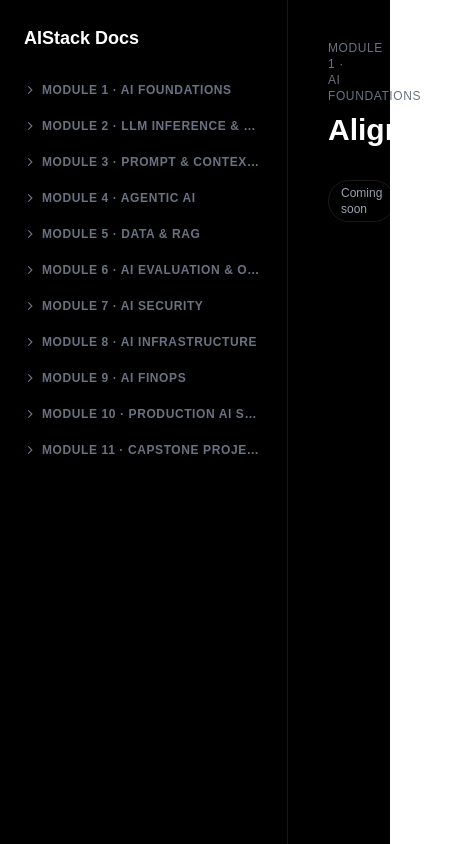
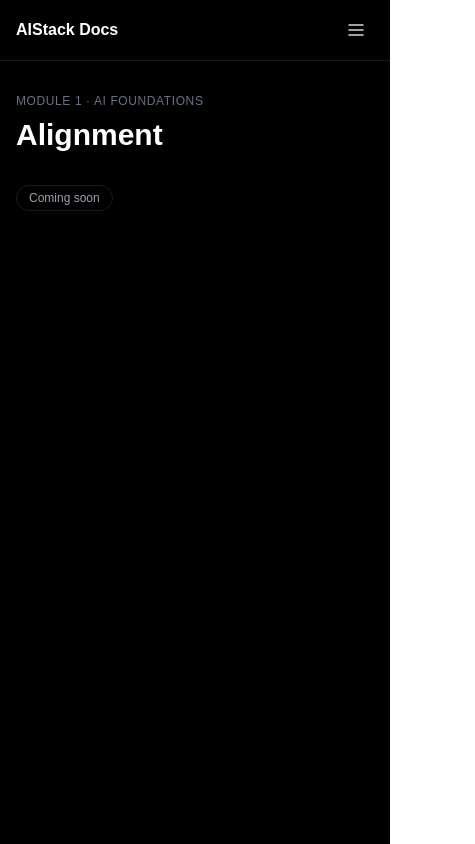
Before and after one commit to ayushsingh82/AIStack, a Next.js app: page /docs/ai-foundations/alignment in a window 390 px wide. Shown: the whole page, 475 px wide, since content can reach past the window. Built offline with nearby package versions, Linux system fonts and the light colour scheme.

Commit message:
Make docs layout mobile responsive
Add DocsShell with a hamburger-toggled slide-in sidebar and overlay
for small screens, auto-closing on navigation, while keeping the
sticky sidebar layout on larger viewports.

```diff
--- /dev/null
+++ b/app/docs/DocsShell.tsx
@@ -0,0 +1,85 @@
+"use client";
+
+import Link from "next/link";
+import { usePathname } from "next/navigation";
+import { useEffect, useState, type ReactNode } from "react";
+
+export default function DocsShell({
+  sidebar,
+  children,
+}: {
+  sidebar: ReactNode;
+  children: ReactNode;
+}) {
+  const [open, setOpen] = useState(false);
+  const pathname = usePathname();
+
+  useEffect(() => {
+    setOpen(false);
+  }, [pathname]);
+
+  return (
+    <div className="min-h-screen w-full bg-black text-white lg:flex">
+      <div className="sticky top-0 z-30 flex items-center justify-between border-b border-white/10 bg-black px-4 py-3 lg:hidden">
+        <Link href="/" className="text-base font-semibold">
+          AIStack Docs
+        </Link>
+        <button
+          type="button"
+          onClick={() => setOpen((prev) => !prev)}
+          aria-label="Toggle navigation"
+          aria-expanded={open}
+          className="rounded-md p-2 text-gray-300 hover:bg-white/5 hover:text-white"
+        >
+          {open ? (
+            <svg viewBox="0 0 20 20" fill="none" className="h-5 w-5">
+              <path
+                d="M5 5l10 10M15 5L5 15"
+                stroke="currentColor"
+                strokeWidth="1.5"
+                strokeLinecap="round"
+              />
+            </svg>
+          ) : (
+            <svg viewBox="0 0 20 20" fill="none" className="h-5 w-5">
+              <path
+                d="M3 5h14M3 10h14M3 15h14"
+                stroke="currentColor"
+                strokeWidth="1.5"
+                strokeLinecap="round"
+              />
+            </svg>
+          )}
+        </button>
+      </div>
+
+      {open && (
+        <div
+          role="button"
+          aria-label="Close navigation overlay"
+          tabIndex={-1}
+          onClick={() => setOpen(false)}
+          className="fixed inset-0 z-20 bg-black/70 lg:hidden"
+        />
+      )}
+
+      <aside
+        className={`fixed inset-y-0 left-0 z-20 w-72 transform overflow-y-auto border-r border-white/10 bg-black px-4 pb-6 pt-4 transition-transform duration-200 ease-out lg:sticky lg:top-0 lg:h-screen lg:w-72 lg:shrink-0 lg:translate-x-0 lg:py-6 ${
+          open ? "translate-x-0" : "-translate-x-full"
+        }`}
+      >
+        <Link
+          href="/"
+          className="mb-6 hidden px-2 text-lg font-semibold lg:block"
+        >
+          AIStack Docs
+        </Link>
+        {sidebar}
+      </aside>
+
+      <main className="min-w-0 flex-1 px-4 py-8 sm:px-6 lg:px-10 lg:py-10">
+        {children}
+      </main>
+    </div>
+  );
+}
--- a/app/docs/layout.tsx
+++ b/app/docs/layout.tsx
@@ -1,20 +1,10 @@
-import Link from "next/link";
 import Sidebar from "./Sidebar";
+import DocsShell from "./DocsShell";
 
 export default function DocsLayout({
   children,
 }: {
   children: React.ReactNode;
 }) {
-  return (
-    <div className="flex min-h-screen w-full bg-black text-white">
-      <aside className="sticky top-0 h-screen w-72 shrink-0 overflow-y-auto border-r border-white/10 px-4 py-6">
-        <Link href="/" className="mb-6 block px-2 text-lg font-semibold">
-          AIStack Docs
-        </Link>
-        <Sidebar />
-      </aside>
-      <main className="min-w-0 flex-1 px-10 py-10">{children}</main>
-    </div>
-  );
+  return <DocsShell sidebar={<Sidebar />}>{children}</DocsShell>;
 }
```
